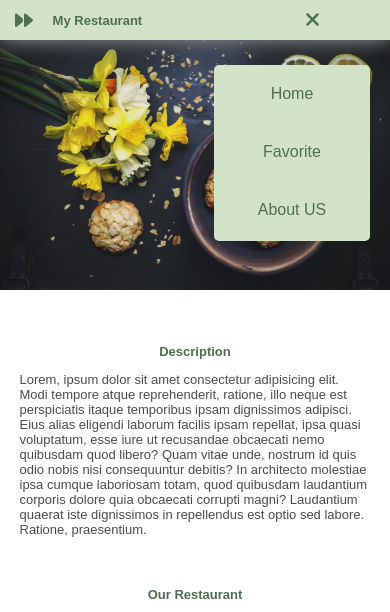
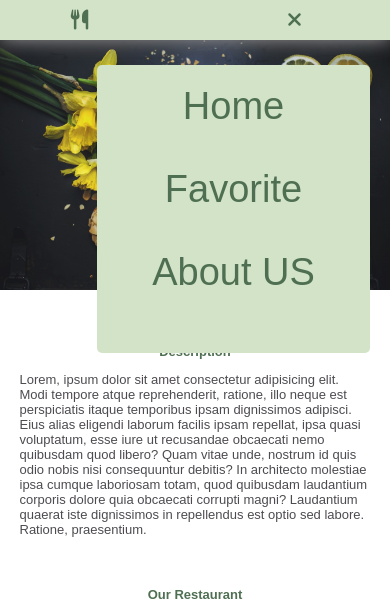
Before and after one commit to firmandayat/my-restaurant, a website built with webpack: page src/templates/index.html in a window 390 px wide. Both pictures are taken after a click on the button 312 px from the left and 20 px from the top of the page. Shown: the top 612 px of the page. Built offline with nearby package versions, Linux system fonts and the light colour scheme; files whose address does not match are found by name; a web font is replaced by a local one.

Commit message:
skip to content fix

```diff
--- a/src/styles/main.css
+++ b/src/styles/main.css
@@ -16,15 +16,22 @@ body, button {
 }
 
 .skip-link{
+  padding: 10px;
   z-index: 3;
-  color: #4F6F52;
+background-color: #4F6F52;
   font-size: large;
   position: fixed;
-  top: 20px;
+  top: -70px;
   text-decoration: none;
   left: 15px;
   height: 45px;
-  width: 45px;
+  color: #d2e3c8;
+  margin-top: 15px;
+  font-family: 'Protest Riot'
+}
+
+.skip-link:focus {
+  top: 0;
 }
 
 header.nav {
@@ -39,9 +46,9 @@ header.nav {
   box-shadow: 0px 0px 20px rgb(161, 160, 160);
 }
 
-h1{
+.logo{
   color: #4F6F52;
-  font-size: large;
+  font-size: 2rem;
 }
 
 .text{
@@ -57,8 +64,7 @@ header.nav ul.list {
 .list a {
   text-decoration: none;
   color: #4F6F52;
-  font-size: 1.2rem;
-  font-weight: 500;
+  font-size: 38px;
 }
 
 .toggle-btn {
@@ -73,6 +79,7 @@ header.nav ul.list {
 
 .dropdown-menu {
   position: absolute;
+  font-size: 38px;
   top: 65px;
   width: 40%;
   list-style: none;
@@ -85,7 +92,7 @@ header.nav ul.list {
 }
 
 .dropdown-menu.open {
-  height: 11rem;
+  height: 17rem;
 }
 
 .dropdown-menu li a {
@@ -220,6 +227,10 @@ footer .footer {
     gap: 30px;
   }
 
+    .skip-link {
+      margin-top: 5px;
+    }
+
   header.nav{
     height: 55px;
   }
@@ -257,7 +268,17 @@ footer .footer {
   }
 
   .skip-link{
-    top: 12px;
+    top: -80px;
+    margin-top: 10px;
+  }
+
+  .logo {
+    font-size: 20px;
+  }
+
+  .dropdown-menu.open {
+    height: 18rem;
+    width: 70%;
   }
 
   header.nav{
--- a/src/templates/index.html
+++ b/src/templates/index.html
@@ -16,14 +16,14 @@
 </head>
 
 <body>
-  <a href="#main-content" class="skip-link fa-solid fa-forward"><label for="Skip To Content"></label></a>
+  <a href="#main-content" class="skip-link"> Skip To Content</a>
   <header class="nav">
     <div>
-      <h1>My Restaurant</h1>
+      <span class="logo"><i class="fa-solid fa-utensils"></i></span>
     </div>
     <nav>
       <ul class="list">
-        <li><a href="#Home">Home</a></li>
+        <li><a href="/">Home</a></li>
         <li><a href="#">Favorite</a></li>
         <li><a href="#About Us">About US</a></li>
         <button class="toggle-btn">
@@ -116,9 +116,9 @@
           earum tenetur unde eveniet quas, itaque iure culpa ex quidem commodi aperiam corrupti dolore alias ducimus?
         </p>
         <div class="sosmed">
-          <a href="http://https://www.instagram.com/firmandyt/" target="_blank"><img src="./images/logos/ig.png" width="45px" alt=""></a>
-          <a href="http://https://www.linkedin.com/in/firmanhidayatullah//" target="_blank"><img src="./images/logos/linkedin.png" width="45px" alt=""></a>
-          <a href="http://https://mailto:firman.txt@gmail.com" target="_blank"><img src="./images/logos/gm.png" width="45px" alt=""></a>
+          <a href="https://www.instagram.com/firmandyt/" target="_blank"><img src="./images/logos/ig.png" width="45px" alt=""></a>
+          <a href="https://www.linkedin.com/in/firmanhidayatullah//" target="_blank"><img src="./images/logos/linkedin.png" width="45px" alt=""></a>
+          <a href="https://mailto:firman.txt@gmail.com" target="_blank"><img src="./images/logos/gm.png" width="45px" alt=""></a>
         </div>
       </section>
     </div>
```
